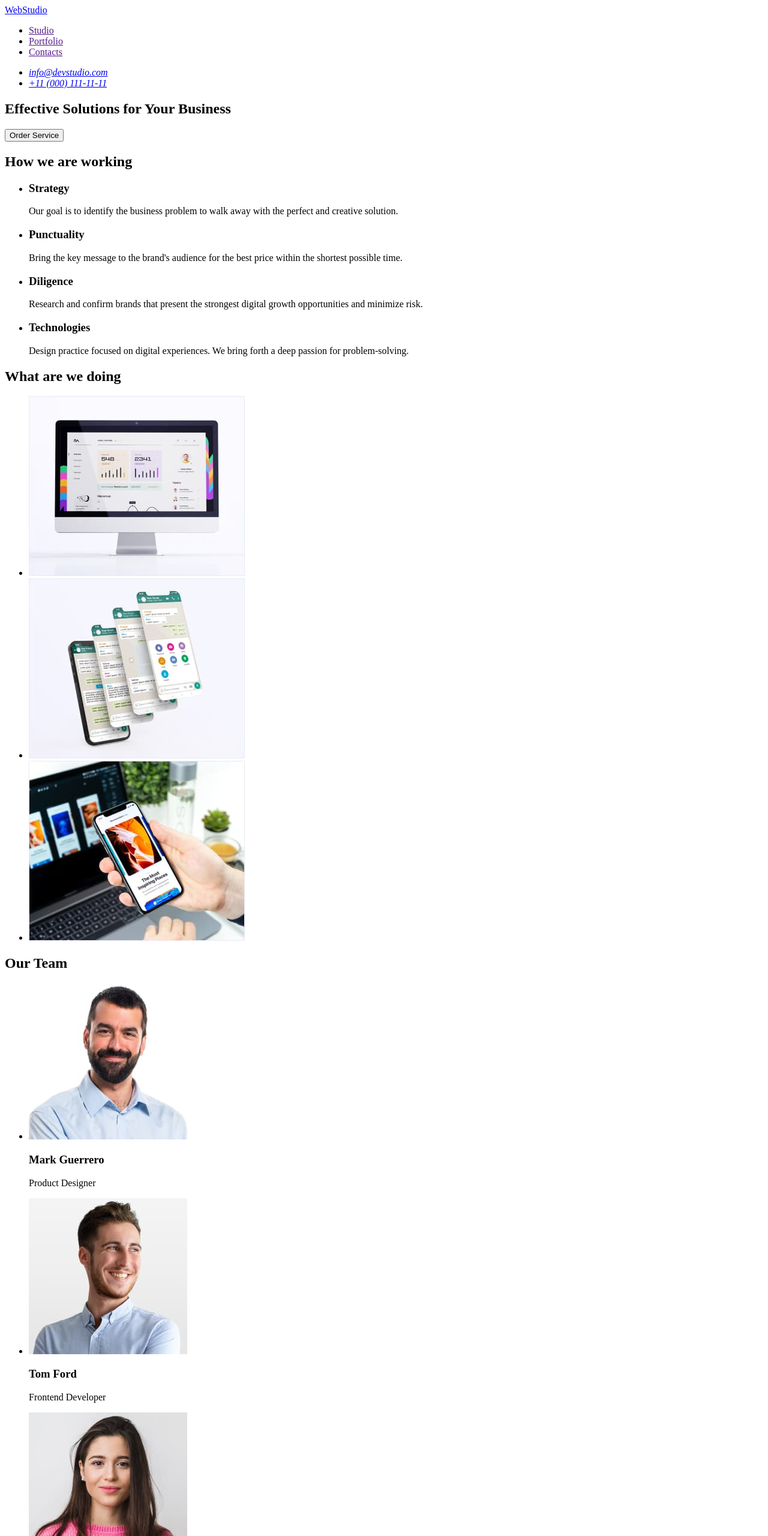
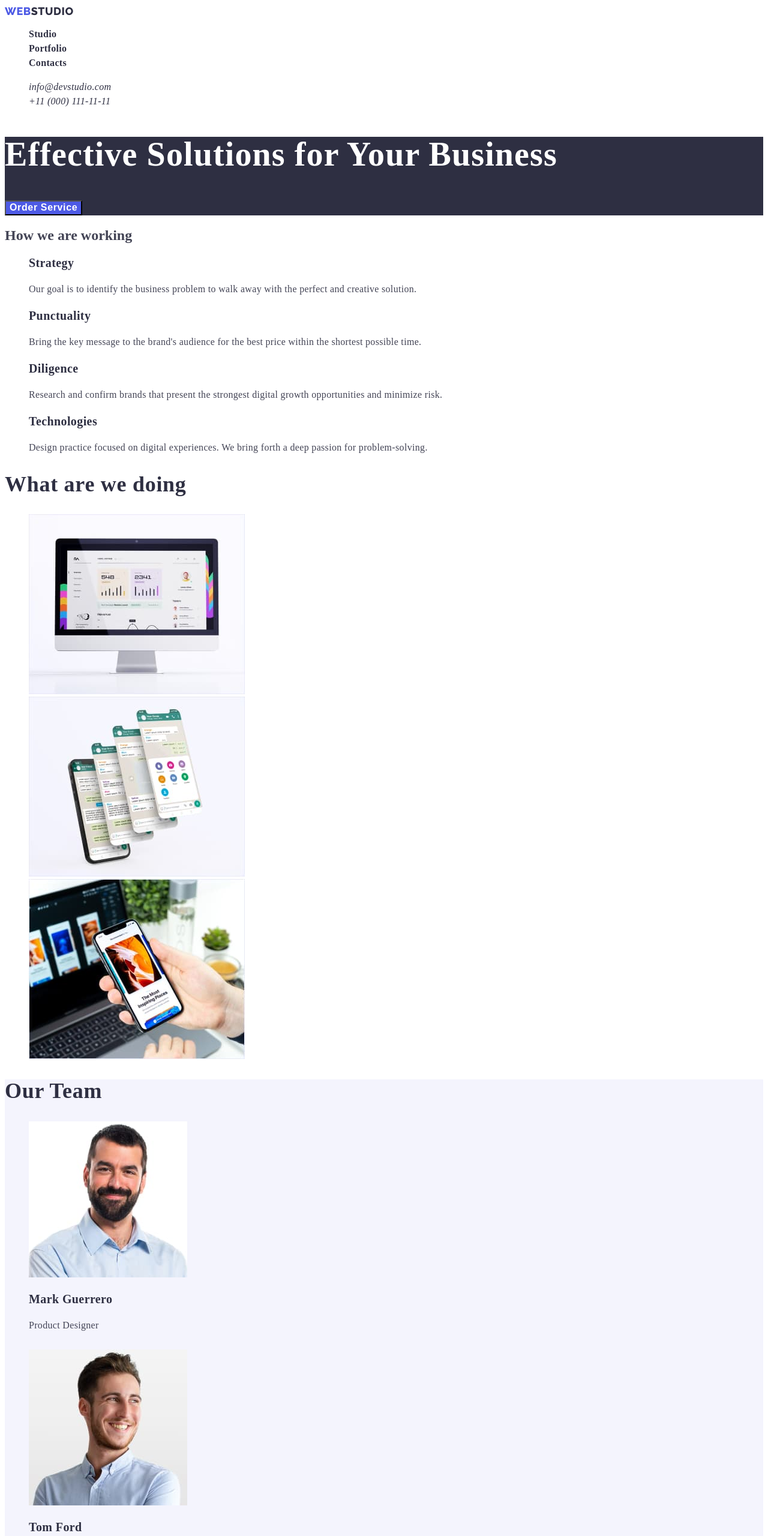
Before and after one commit to Halyna-Po/Homework2, a plain HTML site: page index.html in a window 1280 px wide. Shown: the top 2560 px of the page at 60% size. Drawn offline with Linux system fonts and the light colour scheme.

Commit message:
homework

```diff
--- /dev/null
+++ b/css/styles.css
@@ -0,0 +1,183 @@
+ :root {
+    --main-text-color: #2E2F42;
+    --main-title-color: #FFFFFF;
+    --main-content-color: #434455;
+    --main-logo-color: #F4F4FD;
+    --main-info-color:#E7E9FC;
+    --main-background-color:#4D5AE5;
+    --main-button-color: #404BBF;
+ }
+ body {
+    font-family: 'Raleway' sans-serif;
+font-family:'Roboto' sans-serif;
+background: var(--main-title-color);
+color: var(--main-content-color);
+}
+
+a {
+    text-decoration: none;
+}
+ul {
+    list-style-type: none;
+}
+.header-logo {
+    font-family: 'Raleway';
+    font-weight: 800;
+    font-size: 18px;
+    line-height: 1.17;
+    letter-spacing: 0.03em;
+    color: var(--main-text-color);
+    text-transform: uppercase;
+}
+.logo {
+    color: var(--main-background-color);
+}
+.header-menu-link {
+
+        font-weight: 500;
+        font-size: 16px;
+        line-height: 1.5;
+        letter-spacing: 0.02em;
+        color: var(--main-text-color);
+}
+
+
+/*-----------MAIN------------*/
+.hero {
+
+    background: var(--main-text-color);
+}
+.hero-title {
+    font-weight: 600;
+    font-size: 56px;
+    line-height: 1.07;
+    letter-spacing: 0.02em;
+        color: var(--main-title-color);
+}
+.hero-btn {
+    font-weight: 600;
+    font-size: 16px;
+    line-height: 1.18;
+    display: flex;
+    letter-spacing: 0.04em;
+    color: var(--main-title-color);
+    background:var(--main-background-color) ;
+    cursor: pointer;
+}
+.hero-btn:hover {
+    background: var(--main-background-color);
+}
+.hero-btn:focus {
+    background:var(--main-button-color);
+}
+.title-list {
+    font-weight: 600;
+        font-size: 20px;
+        line-height: 1.2;
+        letter-spacing: 0.02em;
+        color: var(--main-text-color);
+}
+.title-list-item {
+    font-weight: 400;
+        font-size: 16px;
+        line-height: 1.5;
+        letter-spacing: 0.02em;
+        color: var(--main-content-color);
+}
+.done {
+    font-weight: 600;
+        font-size: 36px;
+        line-height: 1.11;
+        letter-spacing: 0.02em;
+        color: var(--main-text-color);
+}
+.people {
+    background: var(--main-logo-color);
+}
+.team {
+font-weight: 600;
+    font-size: 36px;
+    line-height: 1.11;
+    letter-spacing: 0.02em;
+    color: var(--main-text-color);
+}
+.team-list-item {
+    width: 264px;
+    height: 380px;
+    color: var(--main-title-color);
+}
+
+
+
+/*-----------MAIN-----------*/
+
+
+
+.button:focus {
+color: var(--main-title-color);
+background: var(--main-background-color);
+}
+.button {
+    font-weight: 600;
+    font-size: 16px;
+    line-height: 1.5;
+    letter-spacing: 0.04em;
+    color: var(--main-background-color);
+    background: var(--main-logo-color);
+    cursor:pointer;
+    border: 1px solid var(--main-info-color);
+        border-radius: 4px;
+}
+
+
+.header-menu-link {
+        font-weight: 600;
+        font-size: 16px;
+        line-height: 1.5;
+        letter-spacing: 0.02em;
+        color: var(--main-text-color);
+}
+
+.header-menu-link:hover {
+    color: var(--main-content-color);
+}
+.header-menu-link:focus {
+    color: var(--main-background-color);
+}
+.address-list-link {
+font-weight: 400;
+    font-size: 16px;
+    line-height: 1.5;
+    letter-spacing: 0.02em;
+    color: var(--main-text-color);
+}
+.address-list-link:hover {
+    color: var(--main-content-color);
+}
+.address-list-link:focus {
+color: var(--main-background-color);
+}
+
+
+/*-----------MAIN------------*/
+.footer {
+    background: var(--main-text-color);
+}
+
+.footer-logo {
+    font-family: 'Raleway';
+    font-weight: 800;
+    font-size: 18px;
+    line-height: 1.17;
+    letter-spacing: 0.03em;
+    color: var(--main-logo-color);
+    text-transform: uppercase;
+}
+
+.footer-logo-inf {
+    font-weight: 400;
+    font-size: 16px;
+    line-height: 1.5;
+    letter-spacing: 0.02em;
+    color: var(--main-info-color);
+}
--- a/index.html
+++ b/index.html
@@ -6,92 +6,112 @@
     <meta http-equiv="X-UA-Compatible" content="IE=edge">
     <meta name="viewport" content="width=device-width, initial-scale=1.0">
     <meta name="description" content="Effective Solutions for Yuor Business">
+
+    <link rel="preconnect" href="https://fonts.googleapis.com">
+    <link rel="preconnect" href="https://fonts.gstatic.com" crossorigin>
+    <link
+        href="https://fonts.googleapis.com/css2?family=Raleway:wght@800&family=Roboto:wght@1,400;1,500;1,700;1,900&display=swap"
+        rel="stylesheet">
+
     <title>Effective Solutions for Yuor Business</title>
+    <link rel="stylesheet" href="./css/styles.css">
 </head>
 
 <body>
 
-    <header>
-        <nav>
-            <a href="./index.html">WebStudio</a>
-            <ul>
-                <li><a href="">Studio</a></li>
-                <li><a href="">Portfolio</a></li>
-                <li><a href="">Contacts</a></li>
+    <header class="header">
+        <nav class="header-navigation">
+            <a href="./index.html" class="header-logo"><span class="logo">Web</span>Studio</a>
+            <ul class="header-menu">
+                <li class="header-menu-item"><a class="header-menu-link" href="./portfolio.html">Studio</a></li>
+                <li class="header-menu-item"><a class="header-menu-link" href="./portfolio.html">Portfolio</a></li>
+                <li class="header-menu-item"><a class="header-menu-link" href="./portfolio.html">Contacts</a></li>
             </ul>
         </nav>
-        <address>
-            <ul>
-                <li><a href="mailto:info@devstudio.com">info@devstudio.com</a></li>
-                <li><a href="tel:+110001111111">+11 (000) 111-11-11</a></li>
+
+        <address class="address">
+            <ul class="address-list">
+                <li class="address-list-item"><a class="address-list-link"
+                        href="mailto:info@devstudio.com">info@devstudio.com</a></li>
+                <li class="address-list-item"><a class="address-list-link" href="tel:+110001111111">+11 (000)
+                        111-11-11</a>
+                </li>
             </ul>
         </address>
     </header>
+
     <main>
-        <section>
-            <h1>Effective Solutions for Your Business</h1>
-            <button type="button">
+        <section id="home" class="hero">
+            <h1 class="hero-title">Effective Solutions for Your Business</h1>
+            <button type="button" class="hero-btn">
                 Order Service
             </button>
         </section>
-        <section>
+
+        <section class="work">
             <h2>How we are working</h2>
             <ul>
                 <li>
-                    <h3>Strategy</h3>
-                    <p>Our goal is to identify the business problem to walk away with the perfect and creative solution.
+                    <h3 class="title-list">Strategy</h3>
+                    <p class="title-list-item">Our goal is to identify the business problem to walk away with the perfect
+                        and creative solution.
                     </p>
                 </li>
                 <li>
-                    <h3>Punctuality</h3>
-                    <p>Bring the key message to the brand's audience for the best price within the shortest possible
+                    <h3 class="title-list">Punctuality</h3>
+                    <p class="title-list-item">Bring the key message to the brand's audience for the best price within
+                        the shortest possible
                         time.</p>
                 </li>
                 <li>
-                    <h3> Diligence</h3>
-                    <p>Research and confirm brands that present the strongest digital growth opportunities and minimize
+                    <h3 class="title-list"> Diligence</h3>
+                    <p class="title-list-item">Research and confirm brands that present the strongest digital growth
+                        opportunities and minimize
                         risk.</p>
                 </li>
                 <li>
-                    <h3>Technologies</h3>
-                    <p> Design practice focused on digital experiences. We bring forth a deep passion for
+                    <h3 class="title-list">Technologies</h3>
+                    <p class="title-list-item">Design practice focused on digital experiences. We bring forth a deep
+                        passion for
                         problem-solving.</p>
                 </li>
             </ul>
         </section>
+
         <section>
-            <h2>What are we doing</h2>
-            <ul>
-                <li><img src="./images/1.jpg" alt="monitor" width="360"></li>
-                <li><img src="./images/2.jpg" alt="four smartfones" width="360"></li>
-                <li><img src="./images/3.jpg" alt="smartphone and monitor" width="360"></li>
+            <h2 class="done">What are we doing</h2>
+            <ul class="done-list">
+                <li class="done-list-item"><img src="./images/1.jpg" alt="monitor" width="360"></li>
+                <li class="done-list-item"><img src="./images/2.jpg" alt="four smartfones" width="360"></li>
+                <li class="done-list-item"><img src="./images/3.jpg" alt="smartphone and monitor" width="360"></li>
             </ul>
         </section>
-        <section>
-            <h2>Our Team</h2>
-            <ul>
-                <li><img src="./images/4.jpg" alt="men" width="264">
-                    <h3>Mark Guerrero</h3>
-                    <p>Product Designer</p>
+        <section class="people">
+            <h2 class="team">Our Team</h2>
+            <ul class="team-list">
+                <li class="team-list-item"><img src="./images/4.jpg" alt="men" width="264" height="260">
+                    <h3 class="title-list">Mark Guerrero</h3>
+                    <p class="title-list-item">Product Designer</p>
                 </li>
-                <li><img src="./images/5.jpg" alt="men" width="264">
-                    <h3>Tom Ford</h3>
-                    <p>Frontend Developer</p>
+                <li class="team-list-item"><img src="./images/5.jpg" alt="men" width="264" height="260">
+                    <h3 class="title-list">Tom Ford</h3>
+                    <p class="title-list-item">Frontend Developer</p>
                 </li>
-                <li><img src="./images/6.jpg" alt="women" width="264">
-                    <h3>Camila Garcia</h3>
-                    <p>Marketing</p>
+                <li class="team-list-item"><img src="./images/6.jpg" alt="women" width="264" height="260">
+                    <h3 class="title-list">Camila Garcia</h3>
+                    <p class="title-list-item">Marketing</p>
                 </li>
-                <li><img src="./images/7.jpg" alt="men" width="264">
-                    <h3>Daniel Wilson</h3>
-                    <p>UI Designer</p>
+                <li class="team-list-item"><img src="./images/7.jpg" alt="men" width="264" height="260">
+                    <h3 class="title-list">Daniel Wilson</h3>
+                    <p class="title-list-item">UI Designer</p>
                 </li>
             </ul>
         </section>
     </main>
-    <footer>
-        <a href="./index.html">WebStudio</a>
-        <p>Increase the flow of customers and sales for your business with digital marketing & growth solutions.</p>
+    <footer class="footer">
+        <a class="footer-logo" href="./portfolio.html"><span class="logo">Web</span>Studio</a>
+        <p class="footer-logo-inf">Increase the flow of customers and sales for your business with digital marketing &
+            growth solutions.</p>
     </footer>
 </body>
 
```
Also changed, not shown: images/portfolio.html (deleted, +0 -32 lines), portfolio.html (added, +112 -0 lines), images/1.1.jpg (added), images/1.2.jpg (added), images/1.3.jpg (added), images/2.1.jpg (added), images/2.2.jpg (added), images/2.3.jpg (added), images/3.1.jpg (added), images/3.2.jpg (added), images/3.3.jpg (added), 1 other file.
